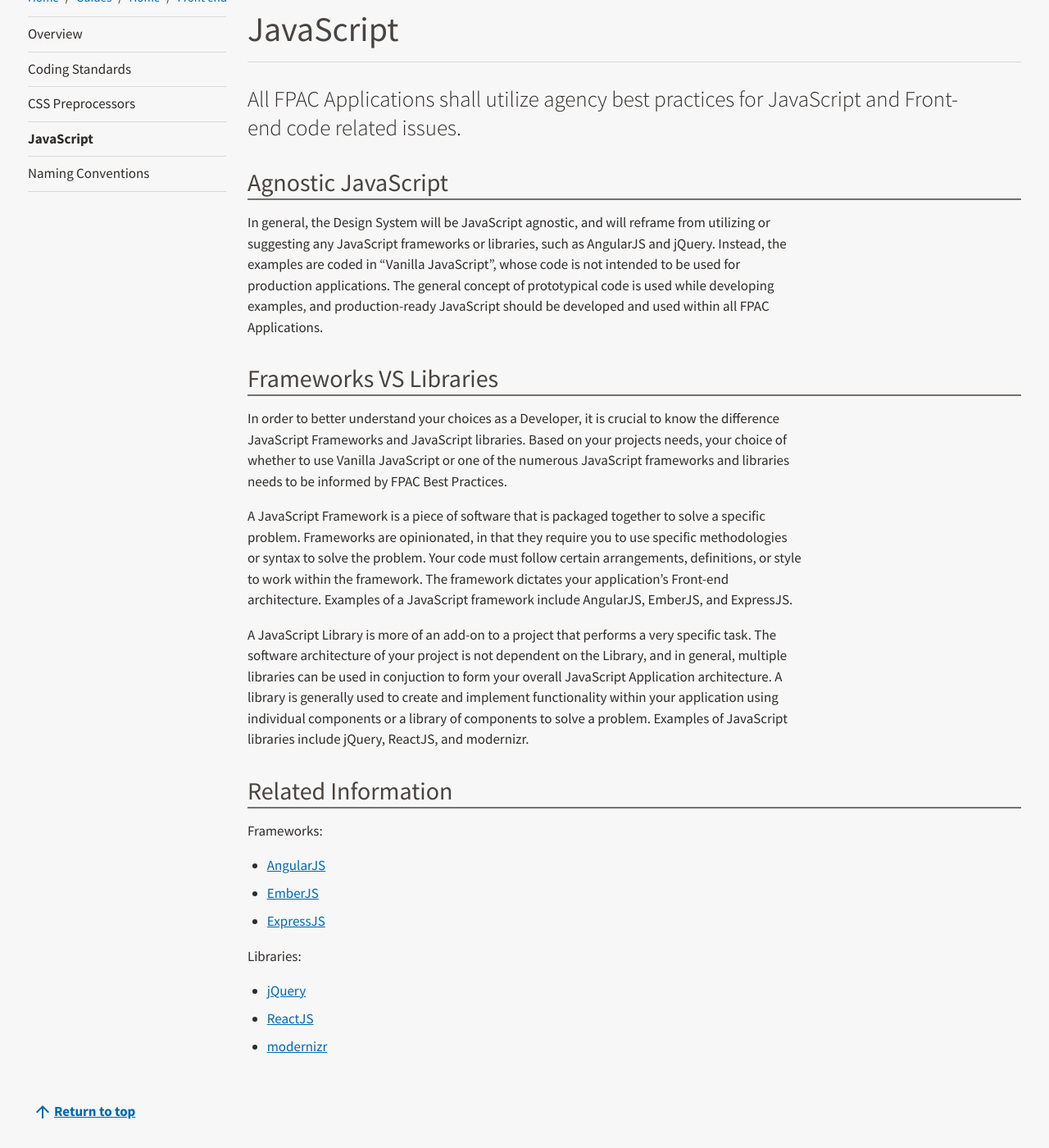
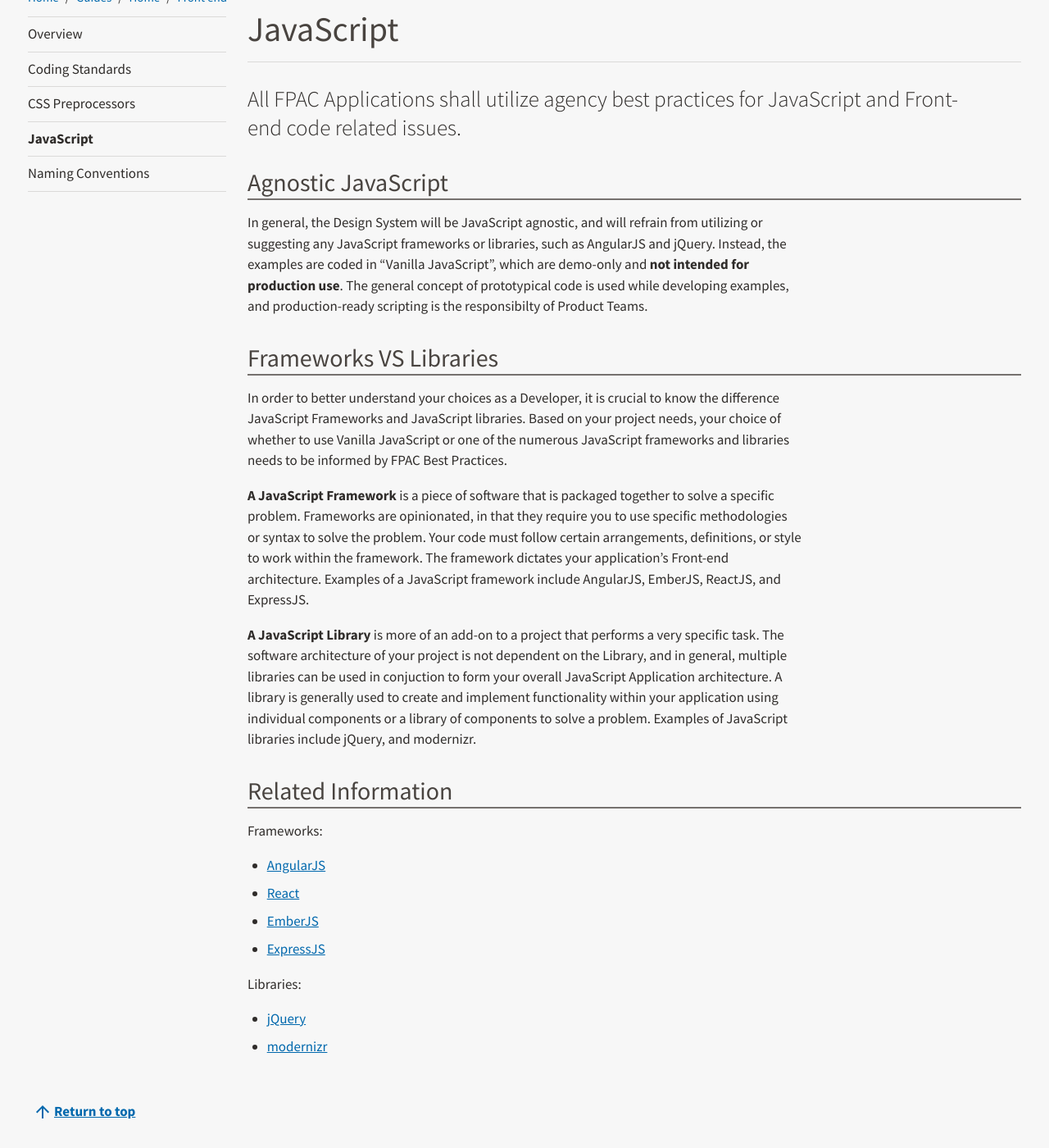
Before and after one commit to USDA-FSA/fsa-design-system, a Jekyll site: the page built from guides/front-end/javascript.md, in a window 1280 px wide and 1400 px high, scrolled down 286 px. Shown: the whole window at 82% size. Built offline with Jekyll 4.4.1, drawn with Linux system fonts in a browser that asks for light colours.

Commit message:
Slight clarification on JS use: prototype vs production

```diff
--- a/guides/front-end/javascript.md
+++ b/guides/front-end/javascript.md
@@ -8,26 +8,26 @@ custom_js: ["ga/ga-tracker.js", "ga/generic.js"]
 
 ## Agnostic JavaScript
 
-In general, the Design System will be JavaScript agnostic, and will reframe from utilizing or suggesting any JavaScript frameworks or libraries, such as AngularJS and jQuery. Instead, the examples are coded in "Vanilla JavaScript", whose code is not intended to be used for production applications. The general concept of prototypical code is used while developing examples, and production-ready JavaScript should be developed and used within all FPAC Applications.
+In general, the Design System will be JavaScript agnostic, and will refrain from utilizing or suggesting any JavaScript frameworks or libraries, such as AngularJS and jQuery. Instead, the examples are coded in "Vanilla JavaScript", which are demo-only and **not intended for production use**. The general concept of prototypical code is used while developing examples, and production-ready scripting is the responsibilty of Product Teams.
 
 ## Frameworks VS Libraries
 
-In order to better understand your choices as a Developer, it is crucial to know the difference JavaScript Frameworks and JavaScript libraries. Based on your projects needs, your choice of whether to use Vanilla JavaScript or one of the numerous JavaScript frameworks and libraries needs to be informed by FPAC Best Practices.
+In order to better understand your choices as a Developer, it is crucial to know the difference JavaScript Frameworks and JavaScript libraries. Based on your project needs, your choice of whether to use Vanilla JavaScript or one of the numerous JavaScript frameworks and libraries needs to be informed by FPAC Best Practices.
 
-A JavaScript Framework is a piece of software that is packaged together to solve a specific problem. Frameworks are opinionated, in that they require you to use specific methodologies or syntax to solve the problem. Your code must follow certain arrangements, definitions, or style to work within the framework. The framework dictates your application's Front-end architecture. Examples of a JavaScript framework include AngularJS, EmberJS, and ExpressJS.
+**A JavaScript Framework** is a piece of software that is packaged together to solve a specific problem. Frameworks are opinionated, in that they require you to use specific methodologies or syntax to solve the problem. Your code must follow certain arrangements, definitions, or style to work within the framework. The framework dictates your application's Front-end architecture. Examples of a JavaScript framework include AngularJS, EmberJS, ReactJS, and ExpressJS.
 
-A JavaScript Library is more of an add-on to a project that performs a very specific task. The software architecture of your project is not dependent on the Library, and in general, multiple libraries can be used in conjuction to form your overall JavaScript Application architecture. A library is generally used to create and implement functionality within your application using individual components or a library of components to solve a problem. Examples of JavaScript libraries include jQuery, ReactJS, and modernizr.
+**A JavaScript Library** is more of an add-on to a project that performs a very specific task. The software architecture of your project is not dependent on the Library, and in general, multiple libraries can be used in conjuction to form your overall JavaScript Application architecture. A library is generally used to create and implement functionality within your application using individual components or a library of components to solve a problem. Examples of JavaScript libraries include jQuery, and modernizr.
 
 ## Related Information
 
 Frameworks:
 
 * [AngularJS](https://angularjs.org/)
+* [React](https://reactjs.org/)
 * [EmberJS](https://www.emberjs.com/)
 * [ExpressJS](https://expressjs.com/)
 
 Libraries:
 
 * [jQuery](https://jquery.com/)
-* [ReactJS](https://reactjs.org/)
 * [modernizr](https://modernizr.com/)
```
